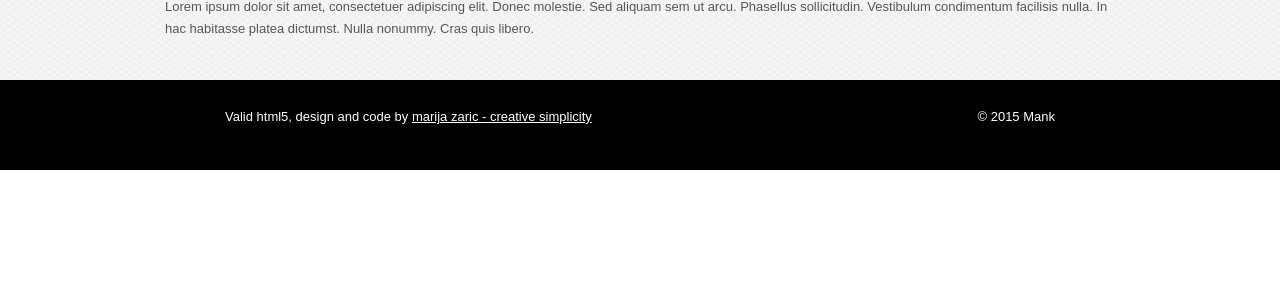
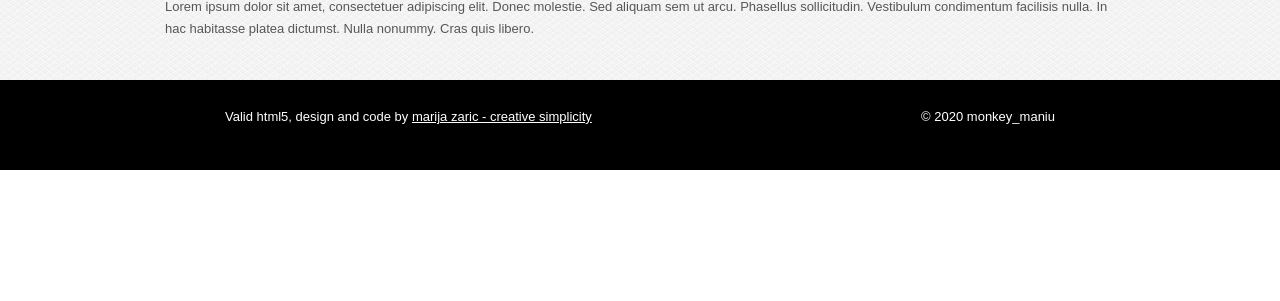
Before and after one commit to marekpistorius/blog.github.io, a Jekyll site: the page contact.html, which Jekyll copies as it is, in a window 1280 px wide. Shown: the part 181-482 px from the top of the page. Built offline with Jekyll 4.4.1, drawn with Linux system fonts in a browser that asks for light colours.

Commit message:
Update contact.html

```diff
--- a/contact.html
+++ b/contact.html
@@ -2,7 +2,7 @@
 <html lang="en">
 <head>
 <meta charset="UTF-8">
-<title>Mank - Home</title>
+<title>Home</title>
 <link rel="icon" href="images/favicon.gif" type="image/x-icon"/>
  <!--[if lt IE 9]>
  <script src="http://html5shiv.googlecode.com/svn/trunk/html5.js"></script>
@@ -74,7 +74,7 @@
    <!--start footer-->
    <footer>
       <div class="container">
-         <div id="FooterTwo"> © 2015 Mank </div>
+         <div id="FooterTwo"> © 2020 monkey_maniu </div>
          <div id="FooterTree"> Valid html5, design and code by <a href="http://www.marijazaric.com">marija zaric - creative simplicity</a> </div>
       </div>
    </footer>
```
